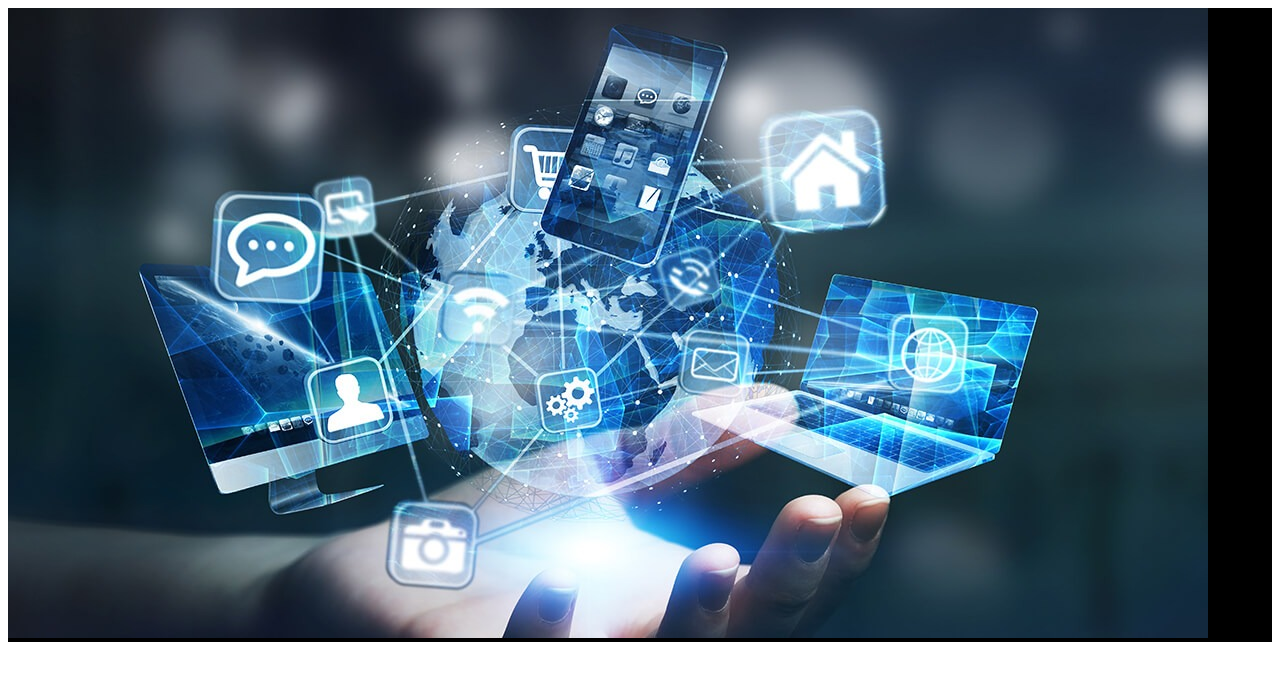
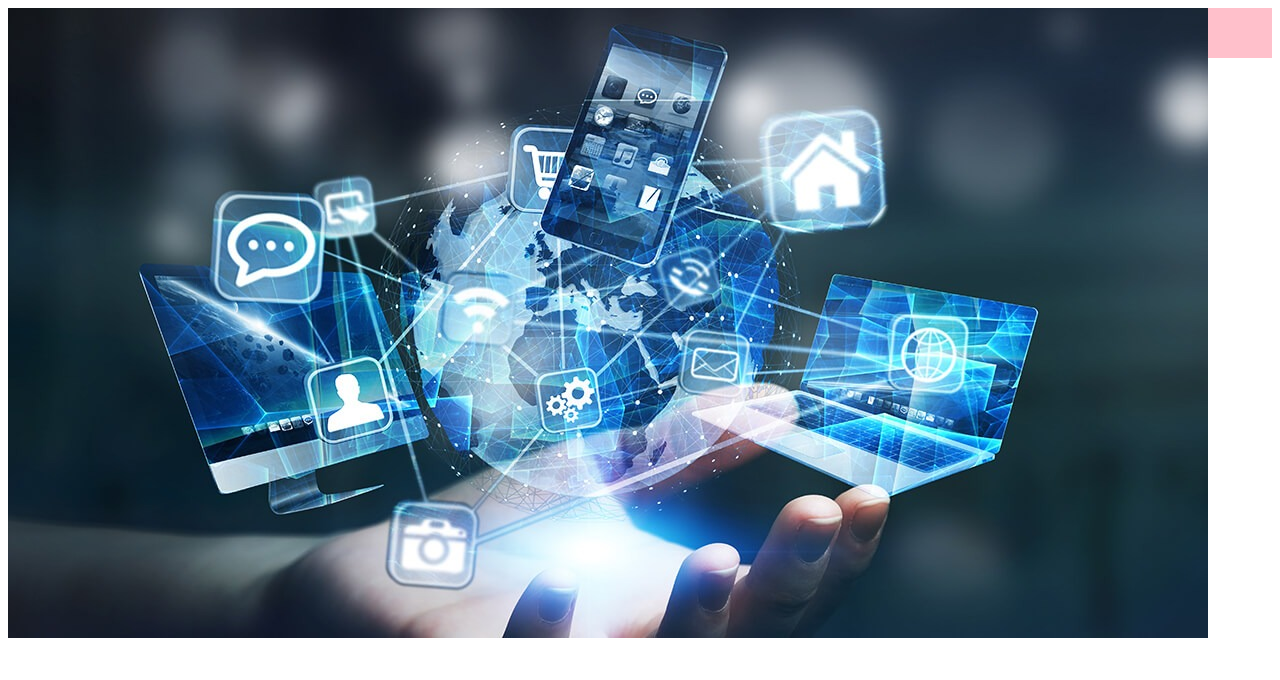
Before and after one commit to Luc-lcn/Projeto-APi, a plain HTML site: page Projeto/index.html in a window 1280 px wide. Drawn offline with Linux system fonts and the light colour scheme.

Commit message:
Update main.css

```diff
--- a/Projeto/css/main.css
+++ b/Projeto/css/main.css
@@ -1,4 +1,7 @@
 .head-1 {
-    background-color: black;
+    background-color: pink;
 
 }
+.logo {
+    height: 50px;
+}
```
